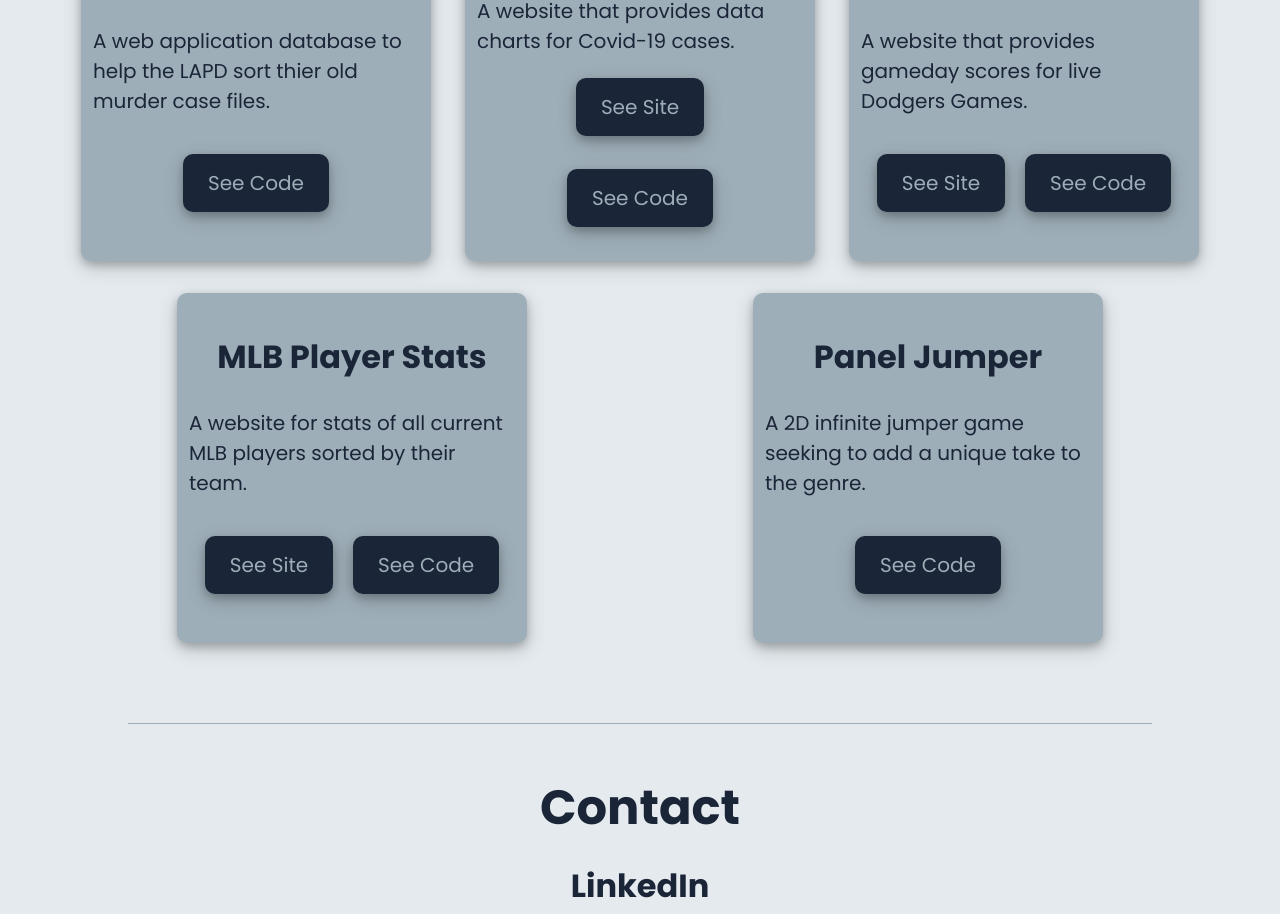
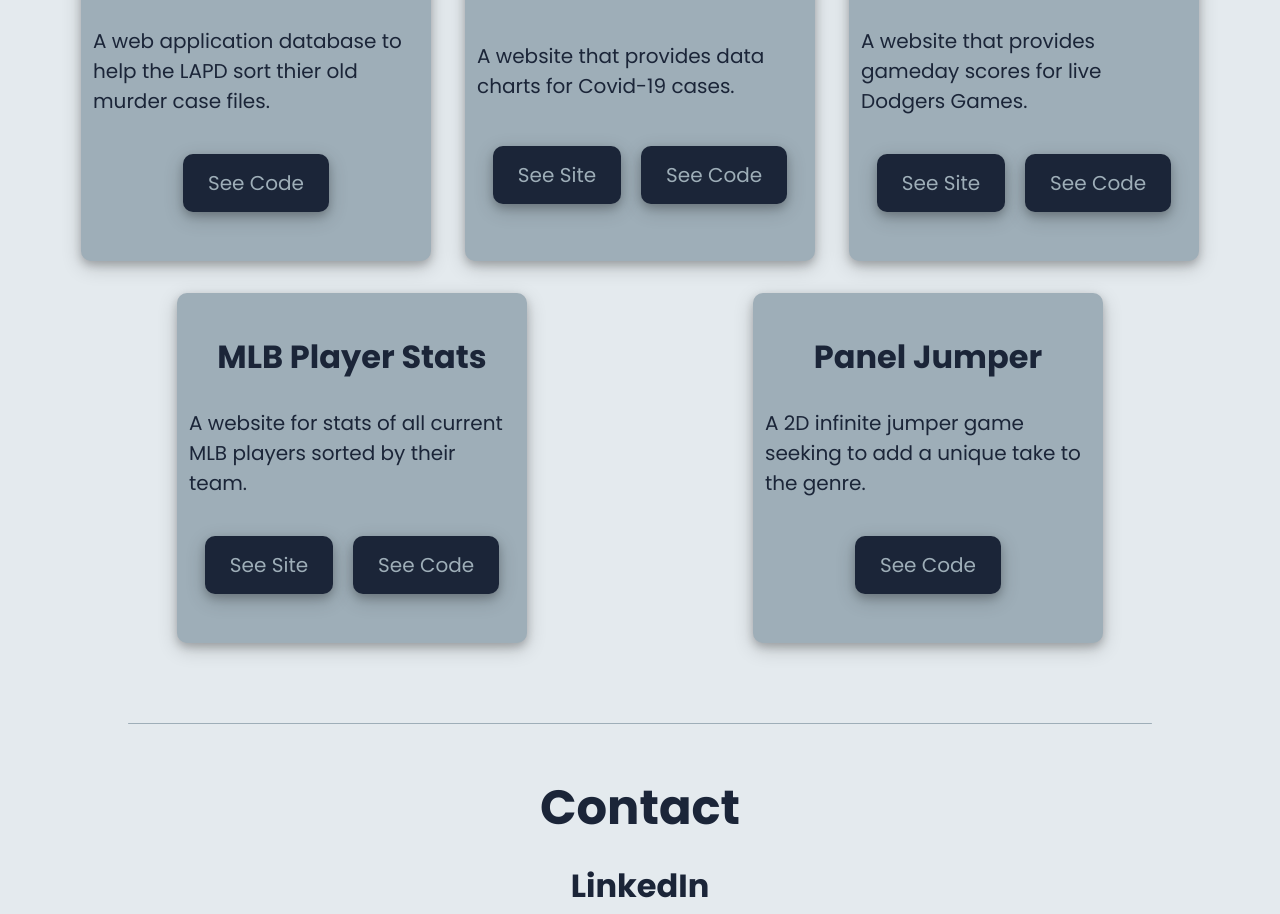
Before and after one commit to averdin2/my_personal_website, a React app: page / in a window 1280 px wide. Shown: the part 1500-2414 px from the top of the page. Built offline with nearby package versions, Linux system fonts and the light colour scheme.

Commit message:
Issue with covid project styles

```diff
--- a/src/components/Projects.js
+++ b/src/components/Projects.js
@@ -16,8 +16,10 @@ export default function Projects() {
         <div className="project covid">
           <h2>Covid-19 Charts</h2>
           <p>A website that provides data charts for Covid-19 cases.</p>
-          <a href='https://averdin2.github.io/Covid-19-data-charts/' className='button'>See Site</a>
-          <a href='https://github.com/averdin2/Covid-19-data-charts' className='button'>See Code</a>
+          <div className='buttons'>
+            <a href='https://averdin2.github.io/Covid-19-data-charts/' className='button'>See Site</a>
+            <a href='https://github.com/averdin2/Covid-19-data-charts' className='button'>See Code</a>
+          </div>
         </div>
         <div className='project dodgers'>
           <h2>Dodgers Scores</h2>
--- a/src/styles/projects.scss
+++ b/src/styles/projects.scss
@@ -119,5 +119,9 @@ p {
       box-shadow: 0 4px 8px 0 rgba(0, 0, 0, 0.2), 0 6px 20px 0 rgba(0, 0, 0, 0.19);
       border-radius: 10px;
     }
+
+    a:hover {
+      background-color: color(hoverBlue);
+    }
   }
 }
```
Also changed, not shown: 1 other file (tests, documents, lock files or other folders).
